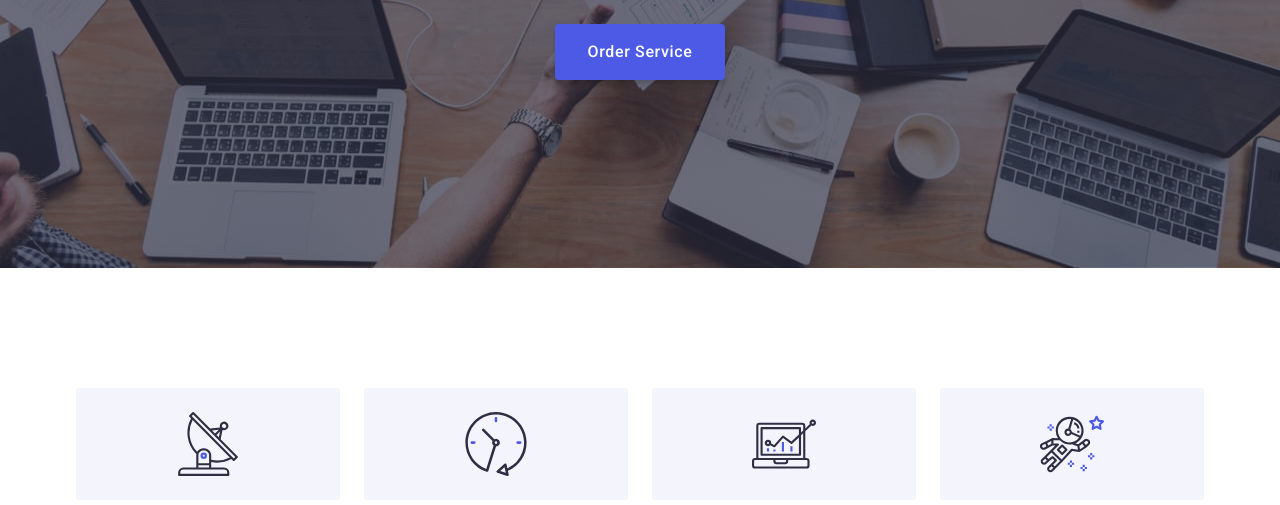
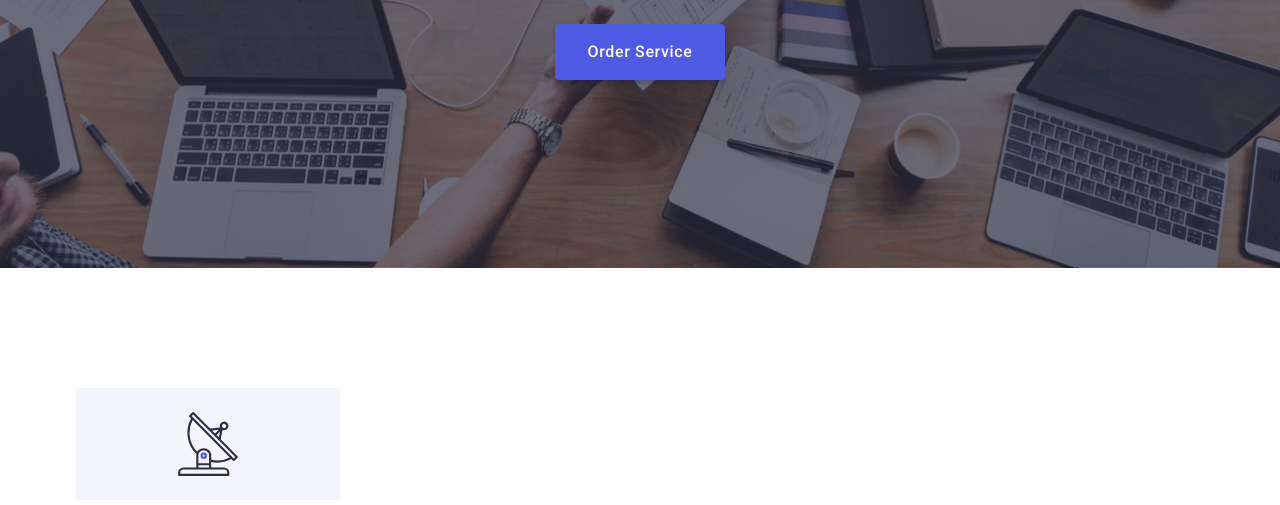
Before and after one commit to ZadorozhnaR/goit-markup-hw-07, a plain HTML site: page index.html in a window 1280 px wide. Shown: the part 405-910 px from the top of the page. Drawn offline with nearby package versions, Linux system fonts and the light colour scheme.

Commit message:
Update styles.css

```diff
--- a/css/styles.css
+++ b/css/styles.css
@@ -589,24 +589,11 @@ img {
   margin-right: 0px;
 }
 
-.about-icons-list {
+.about-icons-images {
   display: none;
 }
 
 @media only screen and (min-width: 1158px) {
-  .about-icons-list {
-    display: flex;
-    justify-content: center;
-    gap: 24px;
-  }
-}
-
-.about-icons-item {
-  display: flex;
-  justify-content: center;
-  align-items: center;
-}
-
   .about-icons-images {
     display: flex;
     justify-content: center;
@@ -617,6 +604,7 @@ img {
     background: #f4f4fd;
     border-radius: 4px;
     margin-bottom: 8px;
+  }
 }
 
 /* Section 2 styles */
```
Lines whose indentation alone changed are shown as unchanged.
